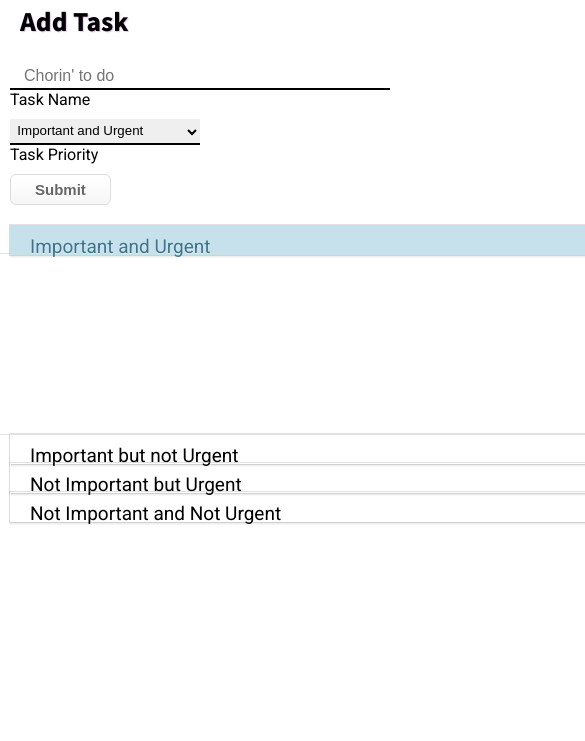
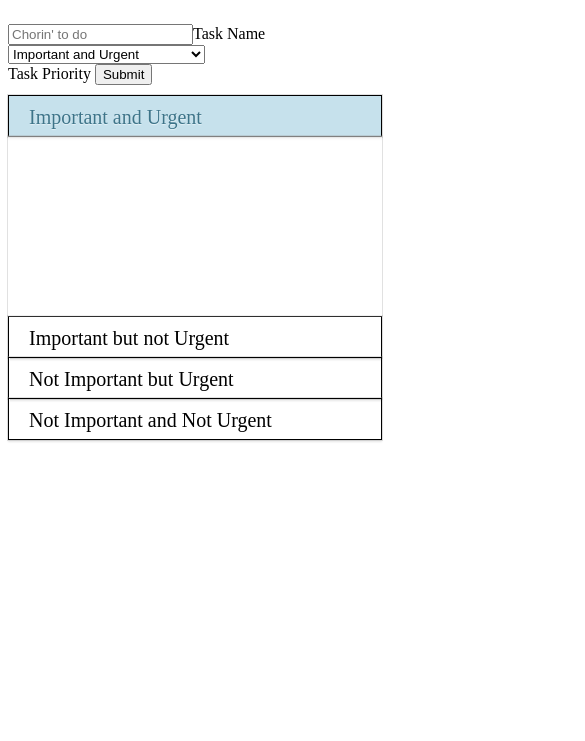
Before and after one commit to psyckalla/to-do-list, a plain HTML site: page index.html in a window 390 px wide. Shown: the part 103-844 px from the top of the page, 585 px wide, since content can reach past the window. Drawn offline with nearby package versions, Linux system fonts and the light colour scheme; no server answers.

Commit message:
styling for mobile

```diff
--- a/index.html
+++ b/index.html
@@ -23,32 +23,31 @@
                <label><input class="submit-button" type="submit"> </label>
 
             </form>
-            <article class="ac-medium one 2205414000"></article>
             <section class="ac-container">
                 <div class="boxes-one-and-two box-one">
                     <input id="ac-1" name="accordion-1" type="checkbox" checked/>
-                    <label for="ac-1">Important and Urgent</label>
+                    <label for="ac-1" class="ac">Important and Urgent</label>
                     <article class="ac-medium one 2237014803">
 
                     </article>
                 </div>
                 <div class="boxes-one-and-two box-two">
                     <input id="ac-2" name="accordion-1" type="checkbox"/>
-                    <label for="ac-2">Important but not Urgent</label>
+                    <label for="ac-2" class="ac">Important but not Urgent</label>
                     <article class="ac-medium two 2237015038">
 
                     </article>
                 </div>
                 <div class="boxes-three-and-four box-three">
                     <input id="ac-3" name="accordion-1" type="checkbox"/>
-                    <label for="ac-3">Not Important but Urgent</label>
+                    <label for="ac-3" class="ac">Not Important but Urgent</label>
                     <article class="ac-medium three 2237015068">
 
                     </article>
                 </div>
                 <div class="boxes-three-and-four box-four">
                     <input id="ac-4" name="accordion-1" type="checkbox"/>
-                    <label for="ac-4">Not Important and Not Urgent</label>
+                    <label for="ac-4" class="ac">Not Important and Not Urgent</label>
                     <article class="ac-medium four 2237015099">
 
                     </article>
--- a/index.js
+++ b/index.js
@@ -1,6 +1,5 @@
 'use strict'
 
-const CORS = 'https://cors-anywhere.herokuapp.com/';
 
 function watchAddForm() {
     $('.add').submit(event => {
@@ -31,14 +30,15 @@ function addItems(task, priority) {
     const raw = JSON.stringify({"content":`${task}`,"project_id":parseInt(priority, 10)});
     const url = 'https://api.todoist.com/rest/v1/tasks'
     fetchAPI('POST', url, displaySingleItems, raw);
+
 }
 
 function displaySingleItems(responseJson) {
     console.log(responseJson[0]);
     $(`article.${responseJson.project_id}`).append(
         `<form class="item-list" id=${responseJson.id}>
-        <label><input type=checkbox>${responseJson.content}</label>
-        <input type="submit" value="Delete"></form>`)
+        <label class="item-list"><input class="item-list" type=checkbox>${responseJson.content}</label>
+        <input class="item-list" type="submit" value="Delete"></form>`)
     $(watchDeleteForm(`${responseJson.id}`));
 }
 
@@ -47,8 +47,8 @@ function displayMultipleItems(responseJson) {
     for (let i = 0; i < responseJson.length; i++) {
         $(`article.${responseJson[i].project_id}`).append(
             `<form class="item-list" id=${responseJson[i].id}>
-            <label class="item-list"><input type=checkbox>${responseJson[i].content}</label>
-            <input type="submit" value="Delete"></form>`)
+            <label class="item-list"><input class="item-list" type=checkbox>${responseJson[i].content}</label>
+            <input class="item-list" type="submit" value="Delete"></form>`)
         $(watchDeleteForm(`${responseJson[i].id}`));
     };
 
@@ -63,7 +63,6 @@ function fetchAPI(method, url, howToDisplay, raw) {
     myHeaders.append("Content-Type", "application/json");
     myHeaders.append("Authorization", "Bearer a8a843df895aadf67a2decc015a6fdf68c60045c");
 
-    let library = {};
     const requestOptions = {
         method: method,
         headers: myHeaders,
--- a/style.css
+++ b/style.css
@@ -1,134 +1,19 @@
-* {
-    box-sizing: border-box;
-    margin: 0;
-    padding: 0;
-}
-
-h1 {
-	text-align: center;
-	font-family: 'Noto Sans TC', serif;
-	margin: 20px;
-	border: 10px groove rgb(151, 32, 151);
-}
-
-h2 {
-	font-family: 'Noto Sans TC', serif;
-	text-shadow: 1px 1px 1px rgba(228, 178, 248, 0.8);
-	margin: 20px;
-}
-
-main {
-	font-family: Roboto, serif;
-}
-
-.hidden {
-	display: none;
-}
-
-input#add-task {
-	border: none;
-	border-bottom: 0.125rem solid;
-	width: 100%;
-	height: 2rem;
-	font-size: 16px;
-	padding-left: 0.875rem;
-	line-height: 147.6%;
-	padding-top: 0.825rem;
-	padding-bottom: 0.5rem;
-	color: black;
-	transition: top .2s;
-}
-
-label {
-	padding-bottom: 10px;
-	margin-left: 10px;
-}
-
-label.importance {
-	padding-bottom: 10px;
-	margin: 0;
-	margin-left: 10px;
-}
-
-form.add {
-	display: flex;
-	flex-direction: column;
-
-}
-
-input#add-task:focus {
-	outline: none;
-}
-
-select {
-	padding: 0.25em;
-	border: 0;
-	border-bottom: 2px solid black;
-	width: 50%;
-
-}
-
-select:focus {
-	outline: none;
-}
-
-input[type="submit"] {
-	box-shadow:inset 0px 1px 0px 0px #ffffff;
-	background:linear-gradient(to bottom, #ffffff 5%, #f6f6f6 100%);
-	background-color:#ffffff;
-	border-radius:6px;
-	border:1px solid #dcdcdc;
-	display:inline-block;
-	cursor:pointer;
-	color:#666666;
-	font-family:Arial;
-	font-size:15px;
-	font-weight:bold;
-	padding:6px 24px;
-	text-decoration:none;
-	text-shadow:0px 1px 0px #ffffff;
-}
-input[type="submit"]:hover {
-	background:linear-gradient(to bottom, #f6f6f6 5%, #ffffff 100%);
-	background-color:#f6f6f6;
-}
-input[type="submit"]:active {
-	position:relative;
-	top:1px;
-}
-
-input[type="submit"]:focus {
-	outline: none;
-}
-
-input.item-list {
-	display:inline-block;
-	width: 70%;
-}
-
-label.item-list {
-	width: 70%;
-	display: inline;
-}
-
-
-
-@media screen and (max-width: 600px) {
-	.ac-container{
+.ac-container {
 	width: 600px;
 	margin: 10px auto 30px auto;
 }
 
-	.ac-container label{
+label.ac {
+	border: 1px solid black;
+	display: block;
 	padding: 5px 20px;
-		position: relative;
 	z-index: 20;
 	display: block;
 	height: 30px;
 	cursor: pointer;
 	text-shadow: 1px 1px 1px rgba(255,255,255,0.8);
 	line-height: 33px;
-		font-size: 19px;
+	font-size: 20px;
 	background: linear-gradient(top, #ffffff 1%,#eaeaea 100%);
 	box-shadow:
 			0px 0px 0px 1px rgba(155,155,155,0.3),
@@ -136,12 +21,12 @@ label.item-list {
 			0px 2px 2px rgba(0,0,0,0.1);
 }
 
-	.ac-container label:hover{
+label.ac:hover {
 	background: #fff;
 }
 
 .ac-container input:checked + label,
-	.ac-container input:checked + label:hover{
+.ac-container input:checked + label:hover {
 	background: #c6e1ec;
 	color: #3d7489;
 	text-shadow: 0px 1px 1px rgba(255,255,255, 0.6);
@@ -150,14 +35,16 @@ label.item-list {
 		0px 2px 2px rgba(0,0,0,0.1);
 }
 
-	.ac-container label:hover:after,
-	.ac-container input:checked + label:hover:after{
-		content: '';
-		position: absolute;
-		width: 24px;
-		height: 24px;
-		right: 13px;
-		top: 7px;
+article {
+	min-width: 300px;
+}
+
+.ac-container article {
+	background:  rgba(255, 255, 255, 0.5);
+	margin-top: -1px;
+
+	position: relative;
+	z-index: 10;
 
 }
 
@@ -165,16 +52,33 @@ label.item-list {
 	display: none;
 }
 
-	.ac-container article{
-		background: rgba(255, 255, 255, 0.5);
-		margin-top: -1px;
-		overflow: hidden;
+
+article {
+	display: flex;
+	flex-direction: column-reverse;
+	justify-content: flex-end;
+}
+
+input[type="submit"].item-list {
+	float: right;
+}
+
+.hidden {
+	display: none;
+}
+
+@media screen and (max-width: 600px) {
+	.ac-container {
+		width: 100%;
+	}
+
+	.ac-container article {
 		height: 0px;
-		position: relative;
-		z-index: 10;
 		transition:
 			height 0.3s ease-in-out,
 			box-shadow 0.6s linear;
+		overflow: hidden;
+
 	}
 
 	.ac-container input:checked ~ article{
@@ -184,22 +88,18 @@ label.item-list {
 		box-shadow: 0px 0px 0px 1px rgba(155,155,155,0.3);
 	}
 
-	.ac-container article p{
-		font-style: italic;
-		color: #777;
-		line-height: 23px;
-		font-size: 14px;
-		padding: 20px;
-		text-shadow: 1px 1px 1px rgba(255,255,255,0.8);
+	.ac-container input:checked ~ article.ac-medium{
+		height: 180px;
+		overflow-wrap: break-word;
+		overflow: scroll;
 	}
 
 
-	.ac-container input:checked ~ article.ac-medium{
-		height: 180px;
 }
 
-	.ac-container input:checked ~ article.ac-large{
-		height: 230px;
+@media screen and(min-width: 601px) {
+	article {
+		/* height: 300px; */
+		overflow-y: auto;
 	}
-
 }
```
Lines whose indentation alone changed are shown as unchanged.
